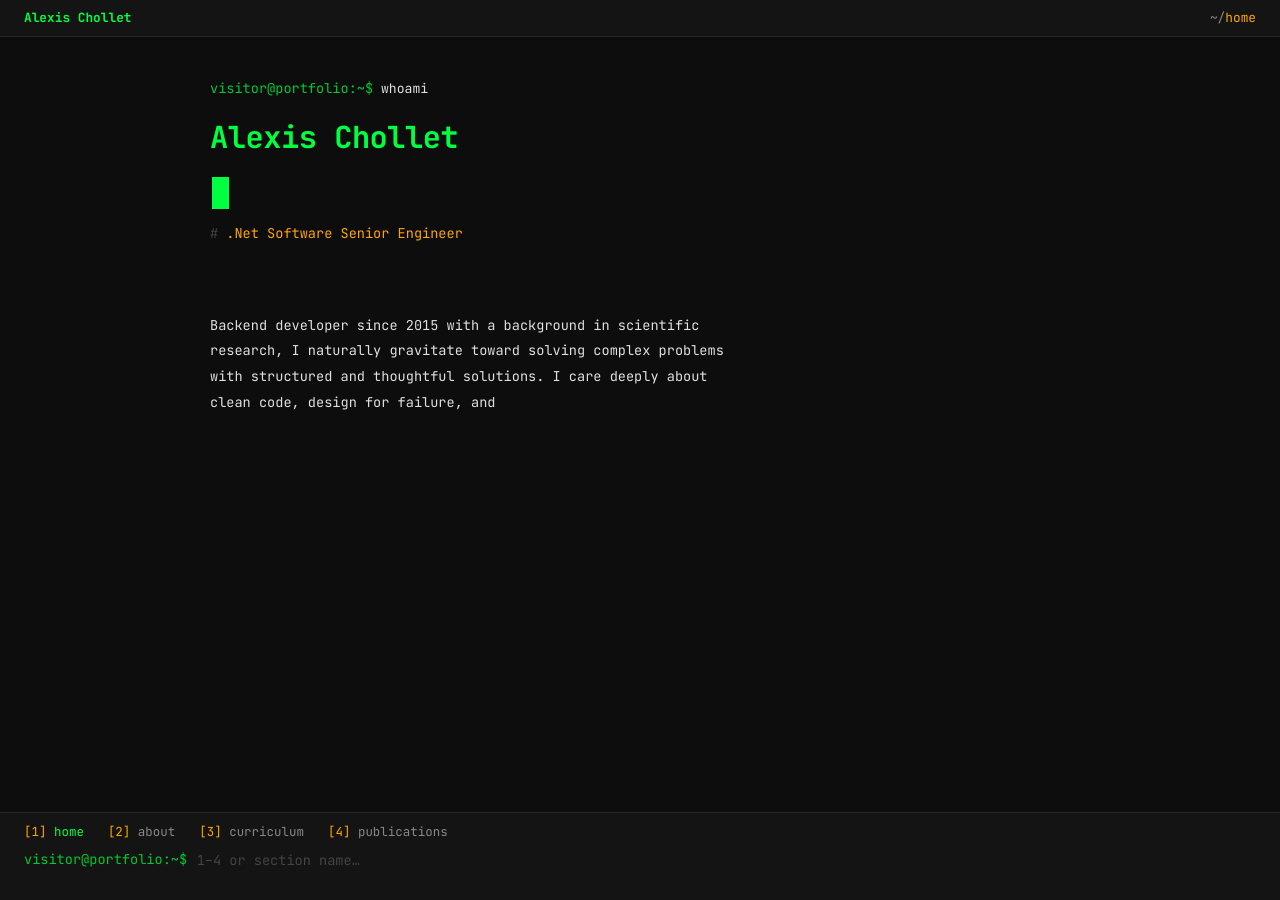
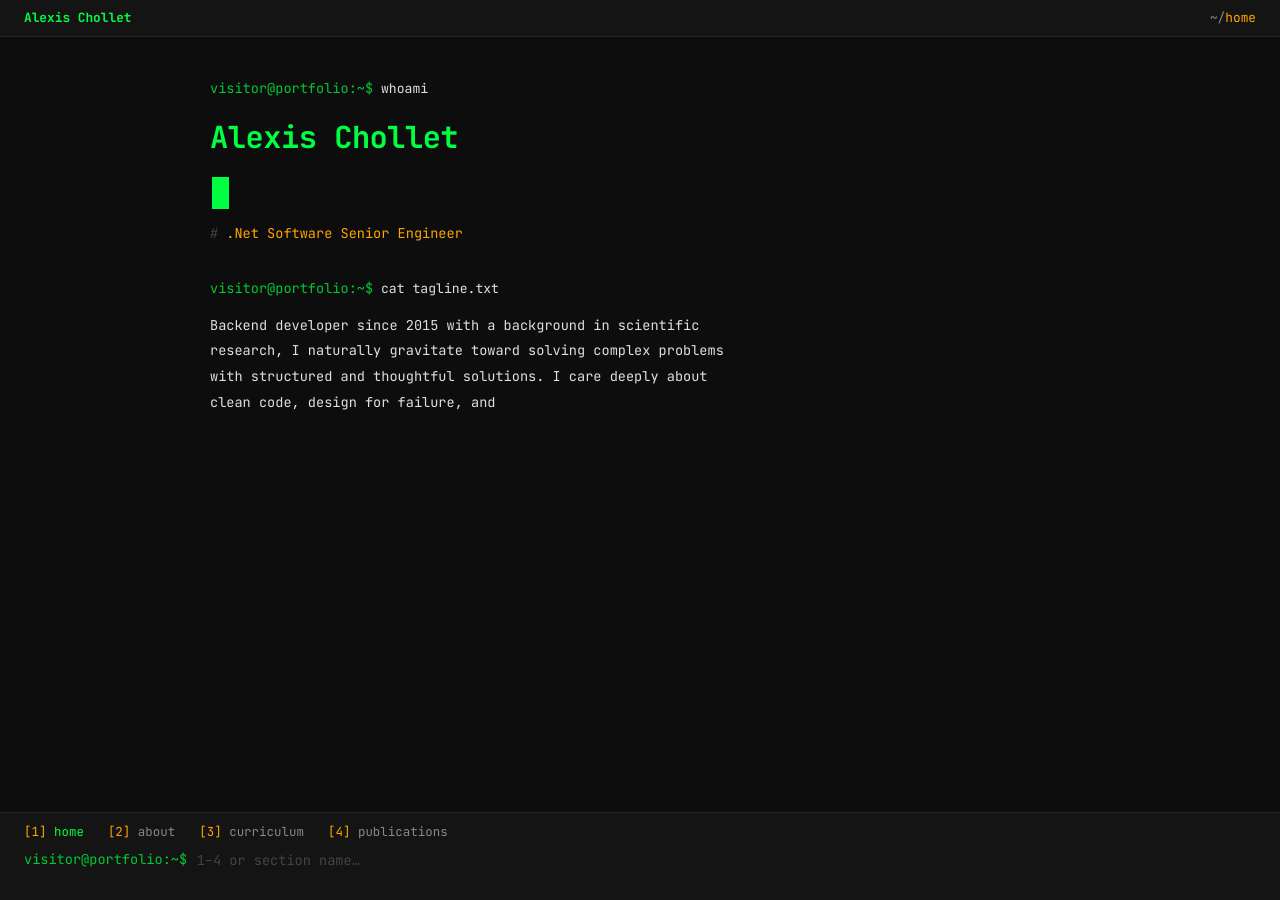
Before and after one commit to achollet/achollet.github.io, a Jekyll site: the page built from index.html, in a window 1280 px wide. Built offline with Jekyll 4.4.1, drawn with Linux system fonts in a browser that asks for light colours.

Commit message:
fix tiimng for displaying paragraph into hero page

```diff
--- a/_layouts/default.html
+++ b/_layouts/default.html
@@ -105,8 +105,10 @@
         if (ctrl.cancelled) return;
 
         // 1. Type the command
+        const cmdLine = block.querySelector('.term-cmd-line');
         const cmd = block.querySelector('.tw-cmd');
         if (cmd) {
+          if (cmdLine) cmdLine.classList.add('tw-visible');
           await typeChars(cmd, cmd.dataset.orig, 46);
           if (ctrl.cancelled) return;
           await sleep(90);
--- a/assets/css/main.scss
+++ b/assets/css/main.scss
@@ -207,27 +207,6 @@
   line-height: 1.9;
 }
 
-.hero-tags {
-  margin-top: 0.5rem;
-  display: flex;
-  flex-wrap: wrap;
-  gap: 0.35rem;
-}
-
-.hero-tag {
-  background: #1a1a1a;
-  border: 1px solid $border;
-  color: $green-dim;
-  font-size: 0.72rem;
-  padding: 0.1rem 0.45rem;
-
-  &::before {
-    content: "#";
-    color: $grey;
-    margin-right: 1px;
-  }
-}
-
 .hero-links {
   display: flex;
   gap: 0.6rem;
@@ -253,6 +232,20 @@
     border-color: $grey;
     color: $grey-lt;
     &:hover { background: $grey; color: $bg; }
+  }
+}
+
+.hero-photo {
+  flex-shrink: 0;
+  width: 140px;
+
+  img {
+    width: 140px;
+    height: 140px;
+    object-fit: cover;
+    border: 2px solid $green;
+    filter: grayscale(20%);
+    display: block;
   }
 }
 
```
